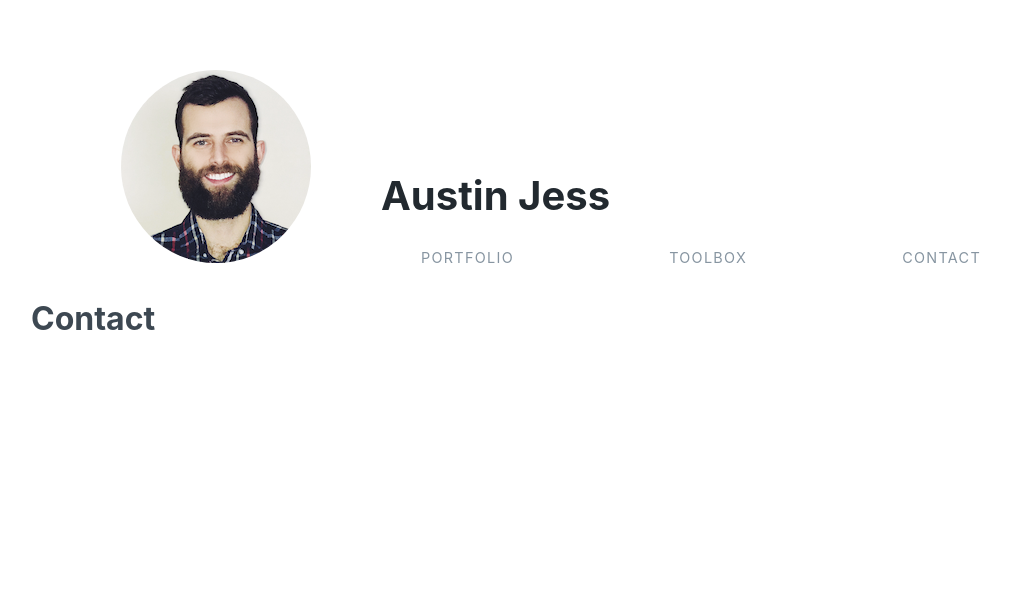
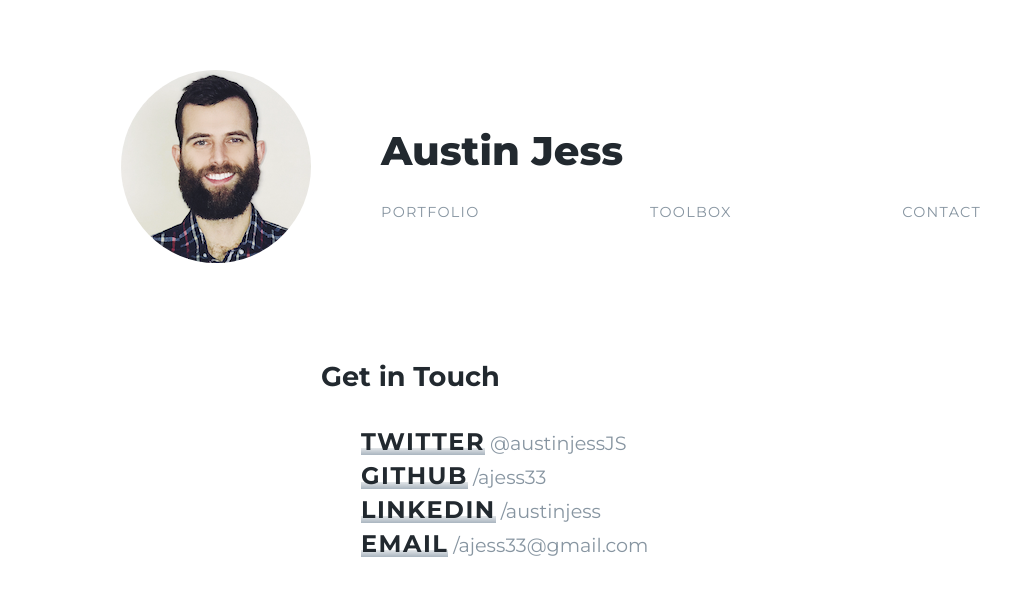
Before and after one commit to ajess33/portfolio-v2, a Gatsby site: page /Contact in a window 1280 px wide. Shown: the whole page, without its empty margins (19-1030 px from the left). Built offline with nearby package versions, Linux system fonts and the light colour scheme; Gatsby itself is replaced by a stand-in of ours.

Commit message:
added montserrat font and menu icon

```diff
--- a/gatsby-browser.js
+++ b/gatsby-browser.js
@@ -4,4 +4,4 @@
  * See: https://www.gatsbyjs.org/docs/browser-apis/
  */
 
-// You can delete this file if you're not using it
+require('typeface-montserrat');
--- a/package.json
+++ b/package.json
@@ -19,7 +19,9 @@
     "prop-types": "^15.6.2",
     "react": "^16.8.1",
     "react-dom": "^16.7.0",
-    "react-helmet": "^5.2.0"
+    "react-helmet": "^5.2.0",
+    "react-icons": "^3.4.0",
+    "typeface-montserrat": "0.0.54"
   },
   "keywords": [
     "gatsby"
--- a/src/components/header.js
+++ b/src/components/header.js
@@ -2,6 +2,7 @@ import { Link } from 'gatsby';
 import PropTypes from 'prop-types';
 import React from 'react';
 import headshot from '../images/headshot-sm.png';
+import { IoMdMenu } from 'react-icons/io';
 
 // STILL NEED TO MAKE RESPONSIVE
 
@@ -12,6 +13,9 @@ const Header = ({ siteTitle }) => (
       <h1>
         <Link to="/">{siteTitle}</Link>
       </h1>
+      <div className="menu-mobile">
+        <IoMdMenu size={35} />
+      </div>
       <ul>
         <li>
           <Link to="/Portfolio/">PORTFOLIO</Link>
--- a/src/components/layout.css
+++ b/src/components/layout.css
@@ -8,20 +8,12 @@ html {
   padding: 0;
   border: 0;
   font-size: 100%;
-  font-family: -apple-system, 'Segoe UI', Roboto, 'Noto Sans', Ubuntu, Cantarell,
-    Helvetica Neue;
+  font-family: Montserrat, Roboto, Noto Sans, Ubuntu, Cantarell, Helvetica Neue;
   vertical-align: baseline;
 }
 /* HTML5 display-role reset for older browsers */
 article,
-aside,
-details,
-figcaption,
-figure,
 footer,
-header,
-menu,
-nav,
 section {
   display: block;
 }
--- a/src/pages/Contact.js
+++ b/src/pages/Contact.js
@@ -4,7 +4,31 @@ import Layout from '../components/layout';
 
 const Contact = () => (
   <Layout>
-    <h1>Contact</h1>
+    <div className="contact-wrapper">
+      <h1 className="section-title">Get in Touch</h1>
+      <ul>
+        <a href="https://twitter.com/austinjessJS">
+          <li>
+            <span className="chunky-link">TWITTER</span> @austinjessJS
+          </li>
+        </a>
+        <a href="https://github.com/ajess33">
+          <li>
+            <span className="chunky-link">GITHUB</span> /ajess33
+          </li>
+        </a>
+        <a href="https://www.linkedin.com/in/austinjess/">
+          <li>
+            <span className="chunky-link">LINKEDIN</span> /austinjess
+          </li>
+        </a>
+        <a href="/">
+          <li>
+            <span className="chunky-link">EMAIL</span> /ajess33@gmail.com
+          </li>
+        </a>
+      </ul>
+    </div>
   </Layout>
 );
 
--- a/src/pages/Portfolio.js
+++ b/src/pages/Portfolio.js
@@ -1,5 +1,4 @@
 import React from 'react';
-import { graphql } from 'gatsby';
 // import { Img } from 'gatsby-image';
 import Layout from '../components/layout';
 import SEO from '../components/seo';
@@ -14,6 +13,8 @@ const Portfolio = ({ data }) => (
     <SEO title="Portfolio" />
     <div className="portfolio-wrapper">
       <h1 className="section-title">My Portfolio</h1>
+    </div>
+    <div className="projects">
       <DunderProject />
       <AcgProject />
       <PomoProject />
--- a/src/pages/Toolbox.js
+++ b/src/pages/Toolbox.js
@@ -1,5 +1,4 @@
 import React from 'react';
-import { Link } from 'gatsby';
 import '../styles/home.scss';
 import Layout from '../components/layout';
 import SEO from '../components/seo';
--- a/src/styles/home.scss
+++ b/src/styles/home.scss
@@ -2,9 +2,24 @@ $dark-grey: #22292f;
 $secondary-grey: #8795a1;
 $grey: #3d4852;
 
+$breakpoint-tablet: 768px;
+$breakpoint-mobile: 420px;
+
 body {
   background: #ffffff;
   color: $grey;
+}
+
+.chunky-link {
+  display: inline;
+  background-image: linear-gradient(
+    0deg,
+    hsl(208.6, 14.7, 70),
+    hsl(207.7, 12.1, 90)
+  );
+  background-repeat: no-repeat;
+  background-size: 100% 25%;
+  background-position: 0 95%;
 }
 
 // HEADER
@@ -14,22 +29,40 @@ header {
   max-width: 1000px;
   display: flex;
   align-items: center;
+
+  .menu-icon {
+    border-radius: 0;
+    width: 30px;
+    height: 25px;
+  }
   img {
     border-radius: 50%;
     display: inline-block;
+
+    @media (max-width: $breakpoint-mobile) {
+      width: 75px;
+    }
   }
   nav {
     max-width: 800px;
     width: 600px;
-    // height: 200px;
     padding-left: 70px;
     display: inline-block;
+
+    @media (max-width: $breakpoint-mobile) {
+      padding-left: 20px;
+    }
     h1 {
       font-size: 2.5rem;
+      // font-weight: 900;
+      @media (max-width: $breakpoint-mobile) {
+        font-size: 1.3rem;
+        display: inline-block;
+      }
       a {
         color: $dark-grey;
         text-decoration: none;
-        font-weight: 700;
+        font-weight: 800;
       }
     }
     ul {
@@ -37,6 +70,7 @@ header {
       justify-content: space-between;
       margin-top: 30px;
       color: $secondary-grey;
+      padding-left: 0;
       a {
         letter-spacing: 1.3px;
         font-size: 0.9rem;
@@ -46,6 +80,23 @@ header {
         }
       }
     }
+
+    @media (max-width: $breakpoint-mobile) {
+      ul {
+        display: none;
+      }
+    }
+  }
+}
+
+.menu-mobile {
+  display: none;
+
+  @media (max-width: $breakpoint-mobile) {
+    display: inline;
+    position: absolute;
+    margin-left: 90px;
+    top: 93px;
   }
 }
 
@@ -69,7 +120,6 @@ header {
     margin-bottom: 20px;
 
     a {
-      text-decoration: underline;
       color: $dark-grey;
       font-weight: 700;
     }
@@ -103,7 +153,7 @@ header {
 
 .portfolio-wrapper {
   margin: 100px auto 0 auto;
-  max-width: 800px;
+  max-width: 600px;
 }
 
 .project-flex {
@@ -155,6 +205,11 @@ header {
   }
 }
 
+.projects {
+  max-width: 800px;
+  margin: 0 auto;
+}
+
 .project-info {
   margin-bottom: 50px;
 }
@@ -163,3 +218,31 @@ header {
   margin-left: 100px;
   width: 300px;
 }
+
+// CONTACT
+
+.contact-wrapper {
+  margin: 100px auto 0 auto;
+  max-width: 600px;
+
+  ul {
+    max-width: 400px;
+  }
+
+  span {
+    font-size: 1.5rem;
+    color: $dark-grey;
+    font-weight: bold;
+    letter-spacing: 1.5px;
+  }
+
+  li {
+    font-size: 1.2rem;
+    margin-top: 10px;
+    display: inline-block;
+
+    &:hover {
+      transform: scale(1.1);
+    }
+  }
+}
```
Also changed, not shown: src/pages/index.js (+9 -5 lines), src/images/menu-icon.svg (added), 1 other file.
